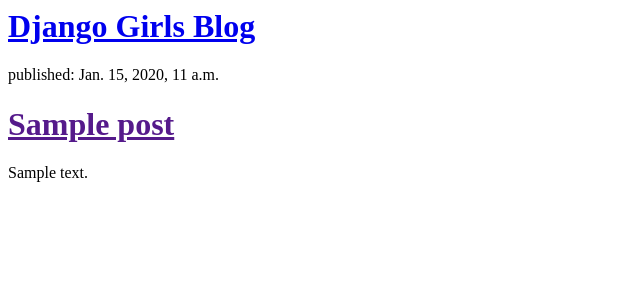
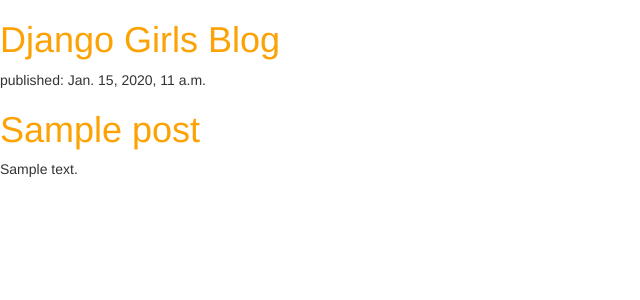
Before and after one commit to nvwawa/my-first-blog, a Django app: template blog/templates/blog/post_list.html in a window 1280 px wide. Shown: the top 300 px of the page, without its empty margins (0-640 px from the left). Run offline with Django 3.2, Linux system fonts and the light colour scheme; the template is opened without the code that fills it: values that come from a table or form of the project are taken from there, others are empty; tables that the repository leaves empty hold one stand-in row (values such as "Sample post"); some libraries are stand-ins or nearby versions.

Commit message:
ADDED css.

```diff
--- /dev/null
+++ b/blog/static/css/blog.css
@@ -0,0 +1,3 @@
+h1 a {
+    color: #FCA205;
+}
--- a/blog/templates/blog/post_list.html
+++ b/blog/templates/blog/post_list.html
@@ -1,6 +1,10 @@
+{% load static %}
 <html>
     <head>
         <title>Django Girls blog</title>
+        <link rel="stylesheet" href="//maxcdn.bootstrapcdn.com/bootstrap/3.2.0/css/bootstrap.min.css">
+        <link rel="stylesheet" href="//maxcdn.bootstrapcdn.com/bootstrap/3.2.0/css/bootstrap-theme.min.css">
+        <link rel="stylesheet" href="{% static 'css/blog.css' %}">
     </head>
     <body>
         <div>
@@ -14,7 +18,5 @@
                 <p>{{ post.text|linebreaksbr }}</p>
             </div>
         {% endfor %}
-     </div>
-
     </body>
 </html>
```
Lines whose indentation alone changed are shown as unchanged.
